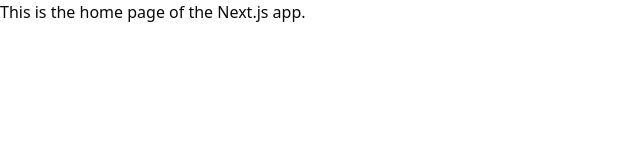
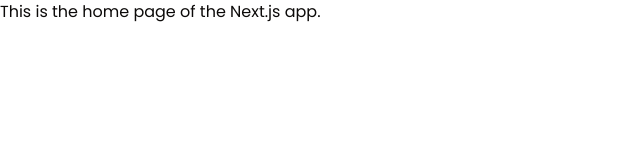
Before and after one commit to AteebHussain2/TimesOfDuniya, a Next.js app: page / in a window 1280 px wide. Shown: the top 160 px of the page, without its empty margins (0-640 px from the left). Built offline with nearby package versions, Linux system fonts and the light colour scheme; no server answers; what @imagekit/next would draw is missing.

Commit message:
Fixes for optimization

```diff
--- a/package.json
+++ b/package.json
@@ -27,6 +27,8 @@
     "@tailwindcss/typography": "^0.5.16",
     "@tanstack/react-query": "^5.80.6",
     "@tanstack/react-table": "^8.21.3",
+    "@vercel/analytics": "^1.5.0",
+    "@vercel/speed-insights": "^1.2.0",
     "badge": "^0.0.0",
     "class-variance-authority": "^0.7.1",
     "clsx": "^2.1.1",
--- a/src/app/globals.css
+++ b/src/app/globals.css
@@ -128,6 +128,16 @@
   }
 }
 
+@font-face {
+  font-family: 'Poppins';
+  font-display: swap;
+  src: local('Poppins'), url(https://fonts.gstatic.com/s/poppins/v15/pxiEyp8kv8JHgFVrJJfecg.woff2) format('woff2');
+}
+
+body {
+  font-family: 'Poppins', sans-serif;
+}
+
 .hide-scrollbar::-webkit-scrollbar {
   display: none;
 }
--- a/src/app/layout.tsx
+++ b/src/app/layout.tsx
@@ -3,6 +3,8 @@
 import "./globals.css";
 import AppProvider from "@/components/AppProvider";
 import { ClerkProvider } from "@clerk/nextjs";
+import { SpeedInsights } from "@vercel/speed-insights/next"
+import { Analytics } from "@vercel/analytics/next";
 import { Toaster } from "sonner";
 
 const poppins = Poppins({
@@ -24,11 +26,13 @@
   return (
     <ClerkProvider afterSignOutUrl={'/'}>
       <html lang="en" suppressHydrationWarning>
-        <body className={`${poppins.variable} antialiased`}>
+        <body className={`${poppins.variable} font-serif antialiased`}>
           <AppProvider>
             {children}
           </AppProvider>
           <Toaster richColors position="bottom-right" theme="system" />
+          <Analytics />
+          <SpeedInsights />
         </body>
       </html>
     </ClerkProvider>
--- a/src/components/users/UserProfile.tsx
+++ b/src/components/users/UserProfile.tsx
@@ -35,6 +35,7 @@
                 width={112}
                 height={112}
                 src={userData.imageUrl!}
+                loading="eager"
                 alt={`${userData.firstName} ${userData.lastName}`}
                 className="rounded-full object-cover aspect-square"
             />
```
Also changed, not shown: 2 other files (tests, documents, lock files or other folders).
